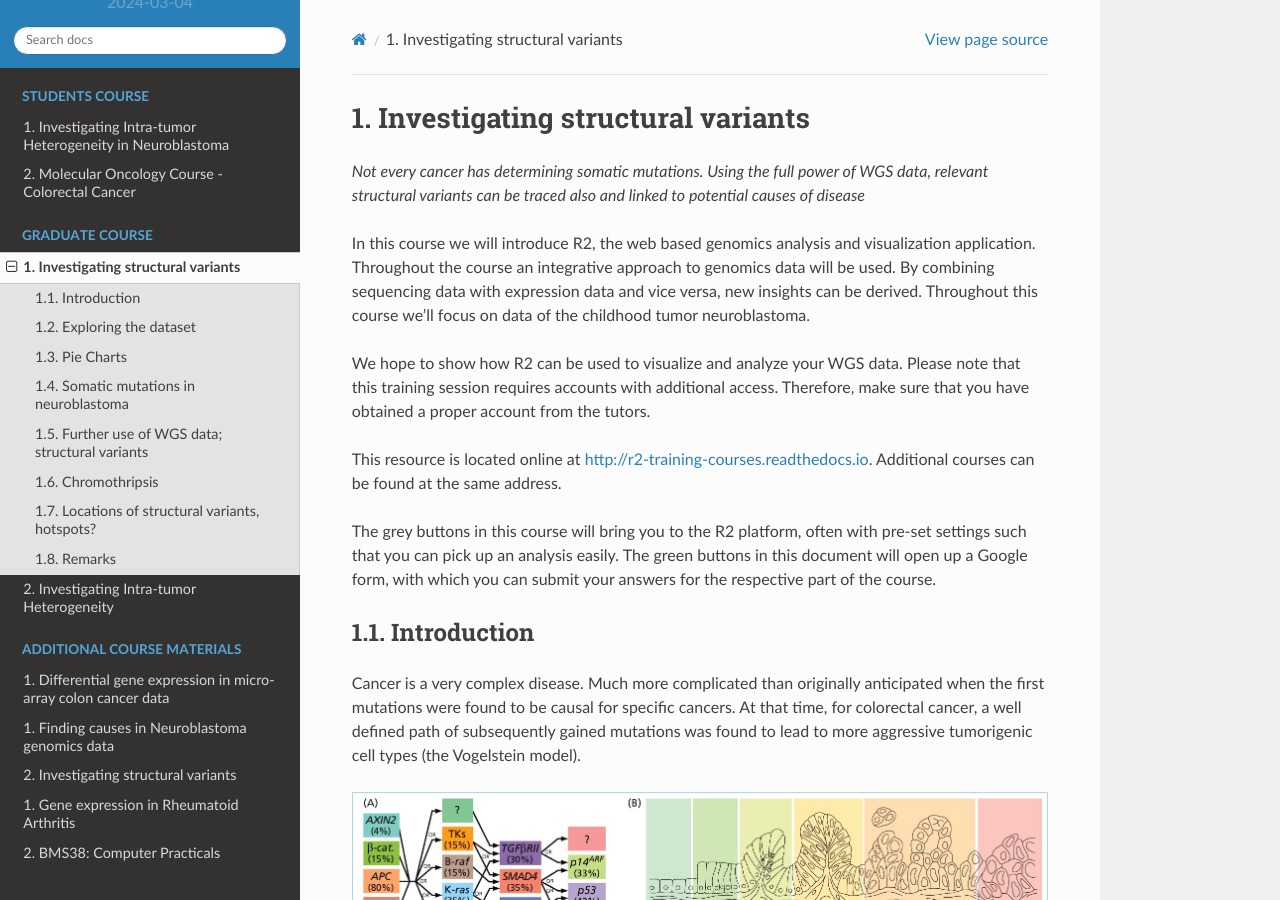
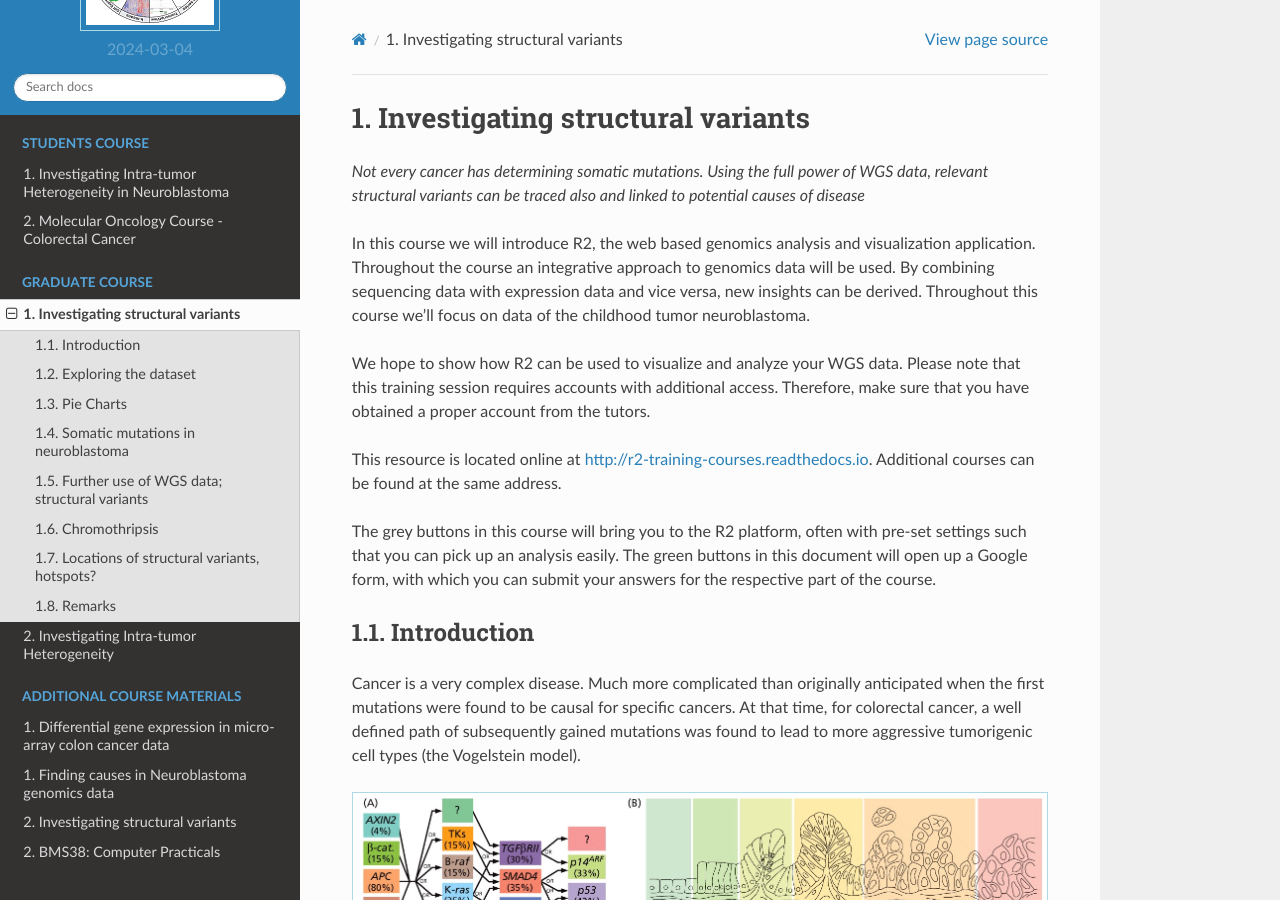
Before and after one commit to antronerds/r2-training-courses, a Sphinx documentation site: the page built from docs/Finding_structural_variants.md, in a window 1280 px wide and 900 px high. Built offline with Sphinx 7.4.7 and the Read the Docs theme 2.0.0, drawn with Linux system fonts in a browser that asks for light colours; pages that are not in the unit, such as notebooks, are missing from menus.

Commit message:
index.rst stil with hidden RA course

```diff
--- a/docs/index.rst
+++ b/docs/index.rst
@@ -32,7 +32,5 @@
    Microarray_analysis_Using_Tumor_Colon_datasets
    VAGABOND_interim_course_R2_day1
    VAGABOND_interim_course_R2_day2
-   RNA_seq_data_analysis_Using_Rheumatoid_Arthritis_data.md
+   /* RNA_seq_data_analysis_Using_Rheumatoid_Arthritis_data.md */
    x_omics_course_radboud.md
-
-*/
```
